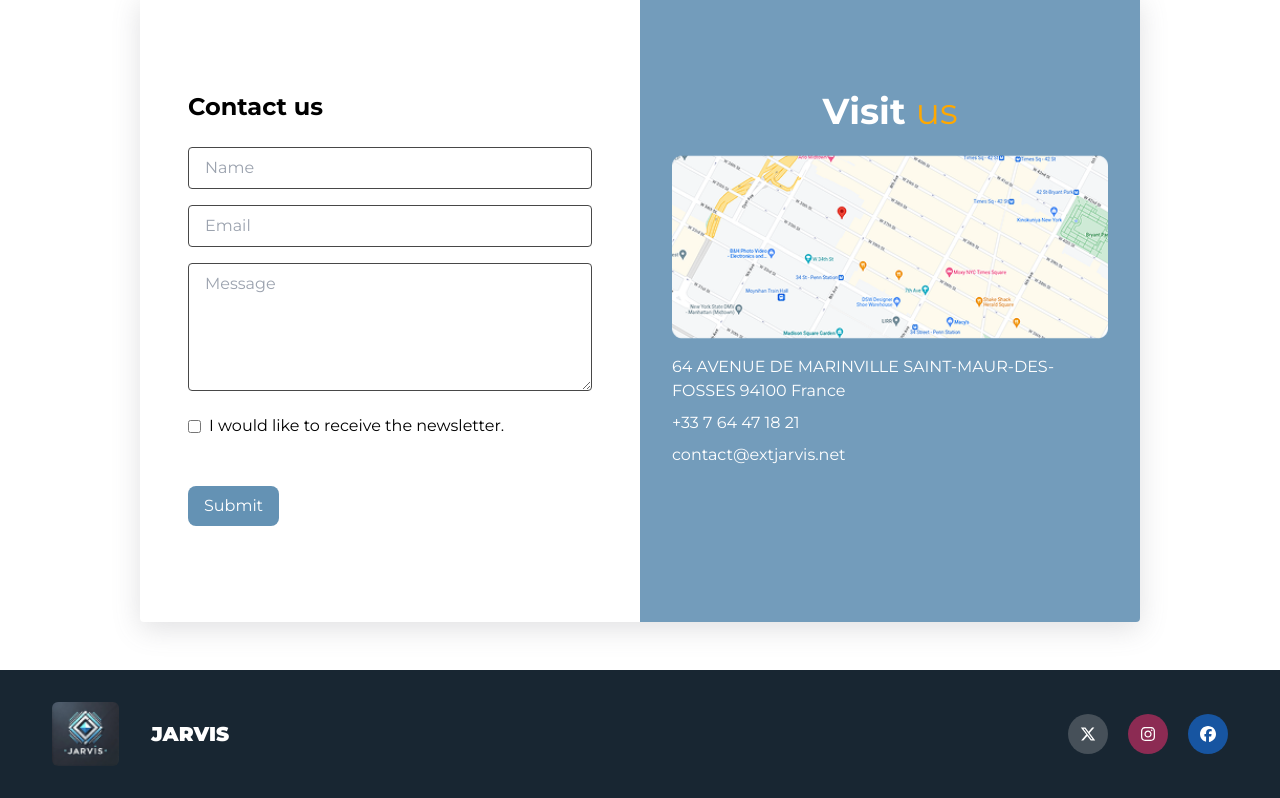
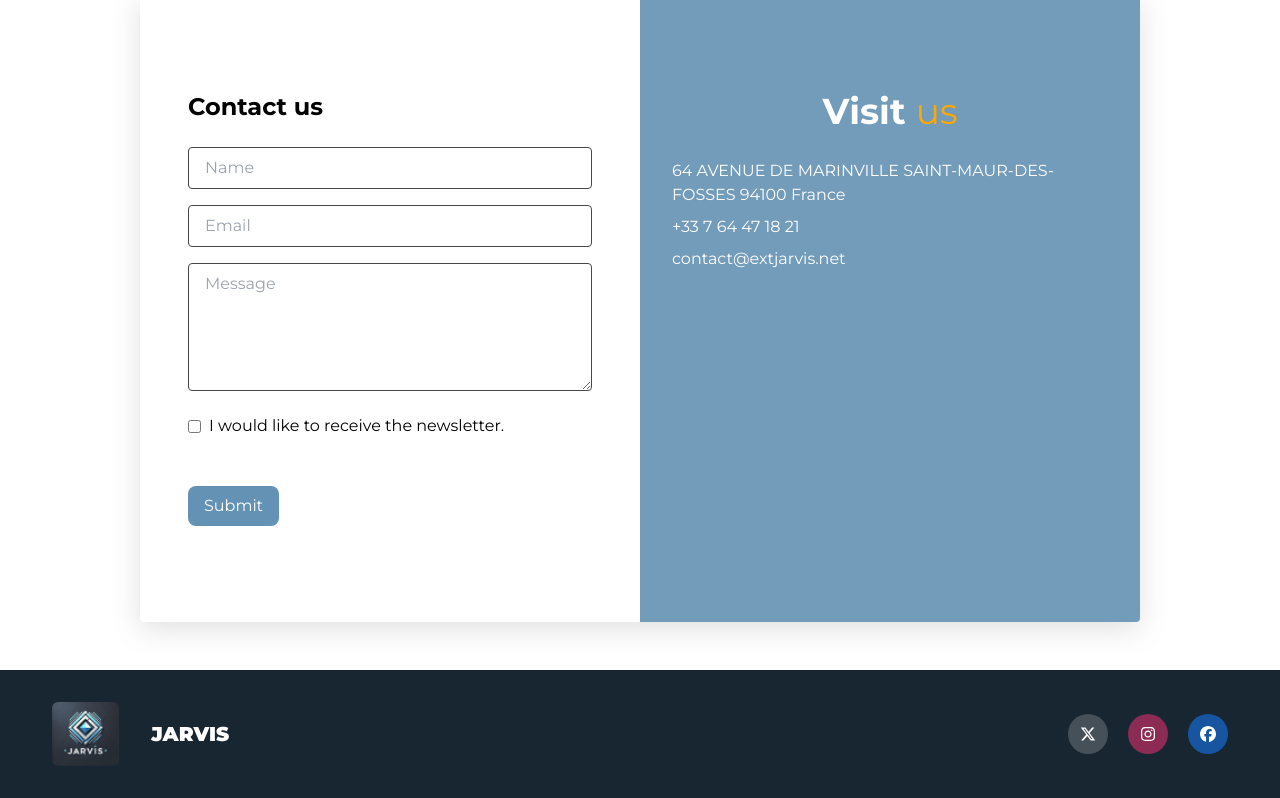
Before and after one commit to dev-pengi/jarvis-website, a Next.js app: page / in a window 1280 px wide. Shown: the part 6957-7755 px from the top of the page. Built offline with nearby package versions, Linux system fonts and the light colour scheme; a web font is replaced by a local one.

Commit message:
update ContactSection layout for improved spacing and accessibility

```diff
--- a/src/app/ui/ContactSection.tsx
+++ b/src/app/ui/ContactSection.tsx
@@ -50,17 +50,17 @@ const ContactSection: FC = () => {
             </button>
           </div>
           <div className="w-full md:w-1/2 px-8 bg-[#6492B4]/90 text-white py-24">
-            <h2 className="text-center font-bold mb-6 text-4xl">
+            <h2 className="text-center font-bold text-4xl">
               Visit <span className="text-[#FFA800]">us</span>
             </h2>
-            <a
+            {/* <a
               className=""
               href="https://www.google.fr/maps/place/64+Av.+Marinville,+94100+Saint-Maur-des-Foss%C3%A9s,+France/@48.8080856,2.4756554,17z/data=!3m1!4b1!4m6!3m5!1s0x47e60ce6d540cdcf:0x917912d5123fe71a!8m2!3d48.8080821!4d2.4782303!16s%2Fg%2F11l6h9s110?entry=ttu&g_ep=EgoyMDI1MDMxNy4wIKXMDSoASAFQAw%3D%3D"
               target="_blank"
             >
               <img src="/map.png" alt="map" className="w-full h-auto" />
-            </a>
-            <ul className="mt-4 space-y-2">
+            </a> */}
+            <ul className="mt-7 space-y-2">
               <li>
                 64 AVENUE DE MARINVILLE SAINT-MAUR-DES-FOSSES 94100 France
               </li>
```
